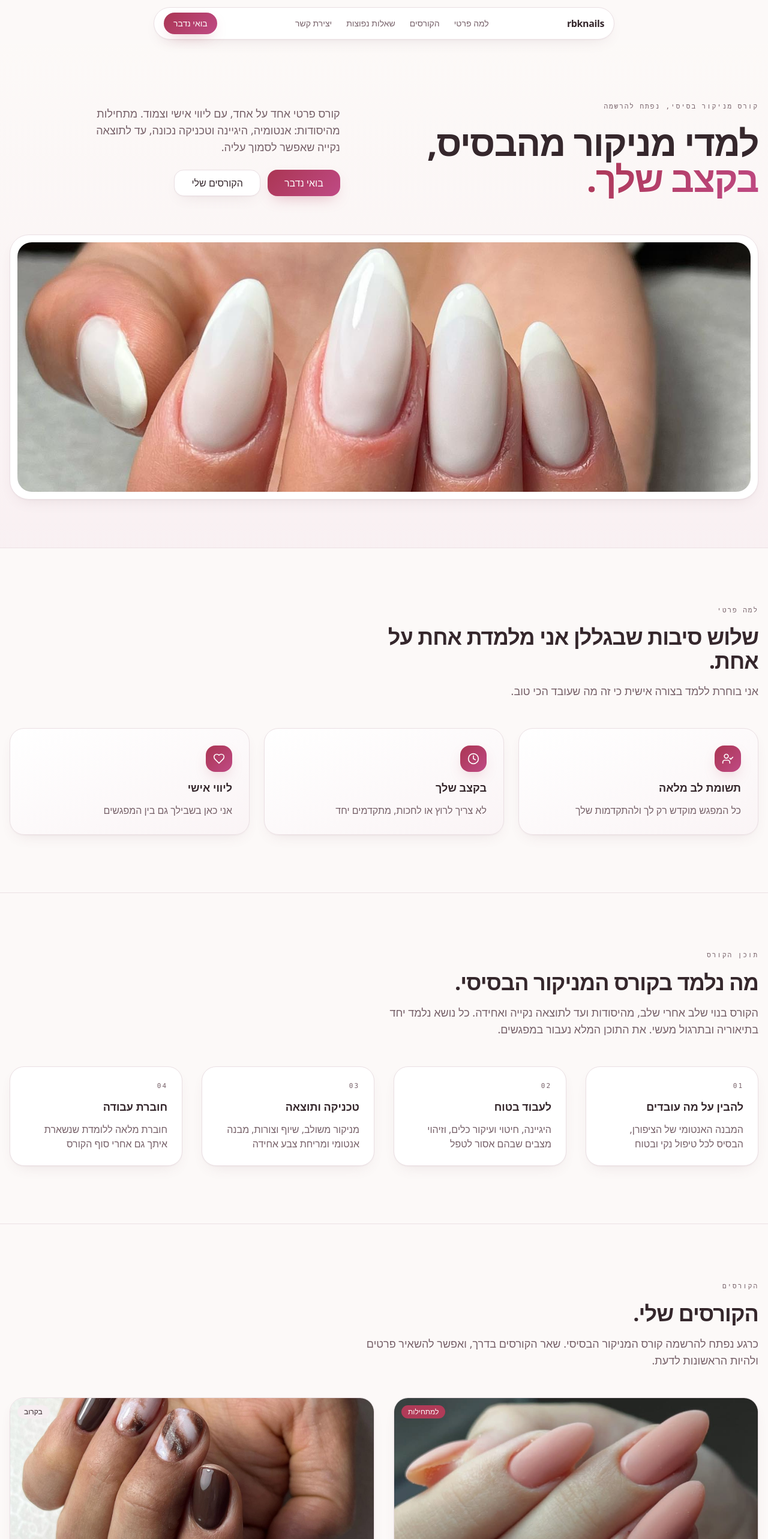
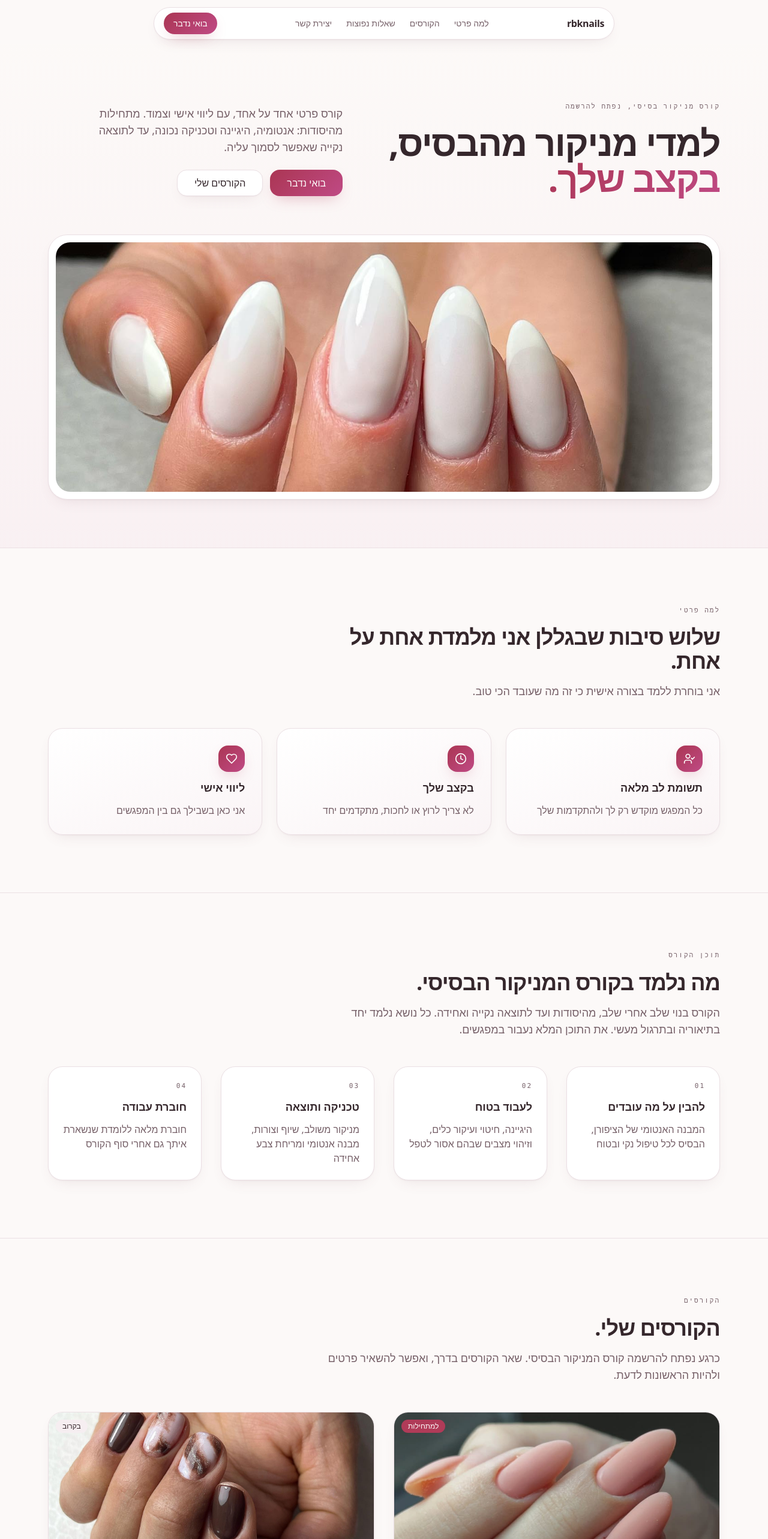
Before and after one commit to mendidou/modern-course-launch, a React (Vite) app: page / in a window 1280 px wide. Shown: the top 2566 px of the page at 60% size. Built offline with nearby package versions, Linux system fonts and the light colour scheme; the HTML template or start-up script is replaced by a standard one.

Commit message:
Cap the content column at 1152px
The Tailwind container only kicks in a max-width at 1400px, so on a normal
desktop the content ran nearly edge to edge. Capping it leaves real margin
on both sides and centres the column.

```diff
--- a/src/components/SiteHeader.tsx
+++ b/src/components/SiteHeader.tsx
@@ -15,7 +15,7 @@ export const SiteHeader = () => {
 
   return (
     <header className="sticky top-0 z-50 pt-3 pb-2 bg-background/80 backdrop-blur-sm">
-      <div className="container mx-auto px-4" dir="rtl">
+      <div className="container mx-auto max-w-6xl px-4" dir="rtl">
         <nav className="mx-auto flex max-w-3xl items-center justify-between gap-4 rounded-full border border-border bg-card px-4 py-2 shadow-card">
           <Link to="/" className="font-semibold tracking-tight">
             rbknails
--- a/src/pages/CourseDetail.tsx
+++ b/src/pages/CourseDetail.tsx
@@ -35,7 +35,7 @@ const CourseDetail = () => {
     return (
       <div className="min-h-screen" dir="rtl">
         <SiteHeader />
-        <div className="container mx-auto px-4 py-12">
+        <div className="container mx-auto max-w-6xl px-4 py-12">
           {backLink}
           <div className="max-w-xl space-y-5 py-8 animate-fade-in-up">
             <p className="eyebrow">בקרוב</p>
@@ -67,7 +67,7 @@ const CourseDetail = () => {
 
       {/* Hero */}
       <section className="gradient-hero border-b border-border">
-        <div className="container mx-auto px-4 py-12">
+        <div className="container mx-auto max-w-6xl px-4 py-12">
           {backLink}
 
           <div className="grid lg:grid-cols-2 gap-10 lg:gap-16 items-start">
@@ -107,7 +107,7 @@ const CourseDetail = () => {
 
       {/* Content */}
       <section className="py-16 md:py-20">
-        <div className="container mx-auto px-4">
+        <div className="container mx-auto max-w-6xl px-4">
           <div className="grid lg:grid-cols-3 gap-10 lg:gap-16">
             <div className="lg:col-span-2 space-y-12">
               <div className="space-y-4">
--- a/src/pages/Index.tsx
+++ b/src/pages/Index.tsx
@@ -43,7 +43,7 @@ const Index = () => {
 
       {/* Hero */}
       <section className="gradient-hero border-b border-border">
-        <div className="container mx-auto px-4 pt-16 pb-14 md:pt-24 md:pb-20" dir="rtl">
+        <div className="container mx-auto max-w-6xl px-4 pt-16 pb-14 md:pt-24 md:pb-20" dir="rtl">
           <div className="grid lg:grid-cols-[1.15fr_1fr] gap-8 lg:gap-16 items-end">
             <div className="space-y-5 animate-fade-in-up">
               <p className="eyebrow">קורס מניקור בסיסי, נפתח להרשמה</p>
@@ -83,7 +83,7 @@ const Index = () => {
 
       {/* Why private */}
       <section id="why" className="scroll-mt-24 py-20 md:py-24 border-b border-border">
-        <div className="container mx-auto px-4" dir="rtl">
+        <div className="container mx-auto max-w-6xl px-4" dir="rtl">
           <div className="max-w-2xl space-y-4 mb-12">
             <p className="eyebrow">למה פרטי</p>
             <h2 className="text-3xl md:text-4xl font-semibold tracking-tight">
@@ -109,7 +109,7 @@ const Index = () => {
 
       {/* What you learn */}
       <section className="py-20 md:py-24 border-b border-border">
-        <div className="container mx-auto px-4" dir="rtl">
+        <div className="container mx-auto max-w-6xl px-4" dir="rtl">
           <div className="max-w-2xl space-y-4 mb-12">
             <p className="eyebrow">תוכן הקורס</p>
             <h2 className="text-3xl md:text-4xl font-semibold tracking-tight">
@@ -134,7 +134,7 @@ const Index = () => {
 
       {/* Courses */}
       <section id="courses" className="scroll-mt-24 py-20 md:py-24 border-b border-border">
-        <div className="container mx-auto px-4" dir="rtl">
+        <div className="container mx-auto max-w-6xl px-4" dir="rtl">
           <div className="max-w-2xl space-y-4 mb-12">
             <p className="eyebrow">הקורסים</p>
             <h2 className="text-3xl md:text-4xl font-semibold tracking-tight">הקורסים שלי.</h2>
@@ -154,7 +154,7 @@ const Index = () => {
 
       {/* Testimonials */}
       <section className="py-20 md:py-24 border-b border-border">
-        <div className="container mx-auto px-4" dir="rtl">
+        <div className="container mx-auto max-w-6xl px-4" dir="rtl">
           <div className="max-w-2xl space-y-4 mb-12">
             <p className="eyebrow">לקוחות</p>
             <h2 className="text-3xl md:text-4xl font-semibold tracking-tight">
@@ -179,7 +179,7 @@ const Index = () => {
 
       {/* FAQ */}
       <section id="faq" className="scroll-mt-24 py-20 md:py-24 border-b border-border">
-        <div className="container mx-auto px-4" dir="rtl">
+        <div className="container mx-auto max-w-6xl px-4" dir="rtl">
           <div className="max-w-2xl space-y-4 mb-10">
             <p className="eyebrow">שאלות נפוצות</p>
             <h2 className="text-3xl md:text-4xl font-semibold tracking-tight">
@@ -195,7 +195,7 @@ const Index = () => {
 
       {/* CTA */}
       <section id="contact" className="scroll-mt-24 gradient-hero py-20 md:py-28">
-        <div className="container mx-auto px-4" dir="rtl">
+        <div className="container mx-auto max-w-6xl px-4" dir="rtl">
           <div className="max-w-2xl space-y-6">
             <p className="eyebrow">יצירת קשר</p>
             <h2 className="text-3xl md:text-4xl font-semibold tracking-tight">
@@ -214,7 +214,7 @@ const Index = () => {
       </section>
 
       <footer className="border-t border-border py-10">
-        <div className="container mx-auto px-4" dir="rtl">
+        <div className="container mx-auto max-w-6xl px-4" dir="rtl">
           <div className="flex flex-col sm:flex-row gap-3 sm:items-center sm:justify-between text-sm text-muted-foreground">
             <p>© 2024 כל הזכויות שמורות</p>
             <a
```
